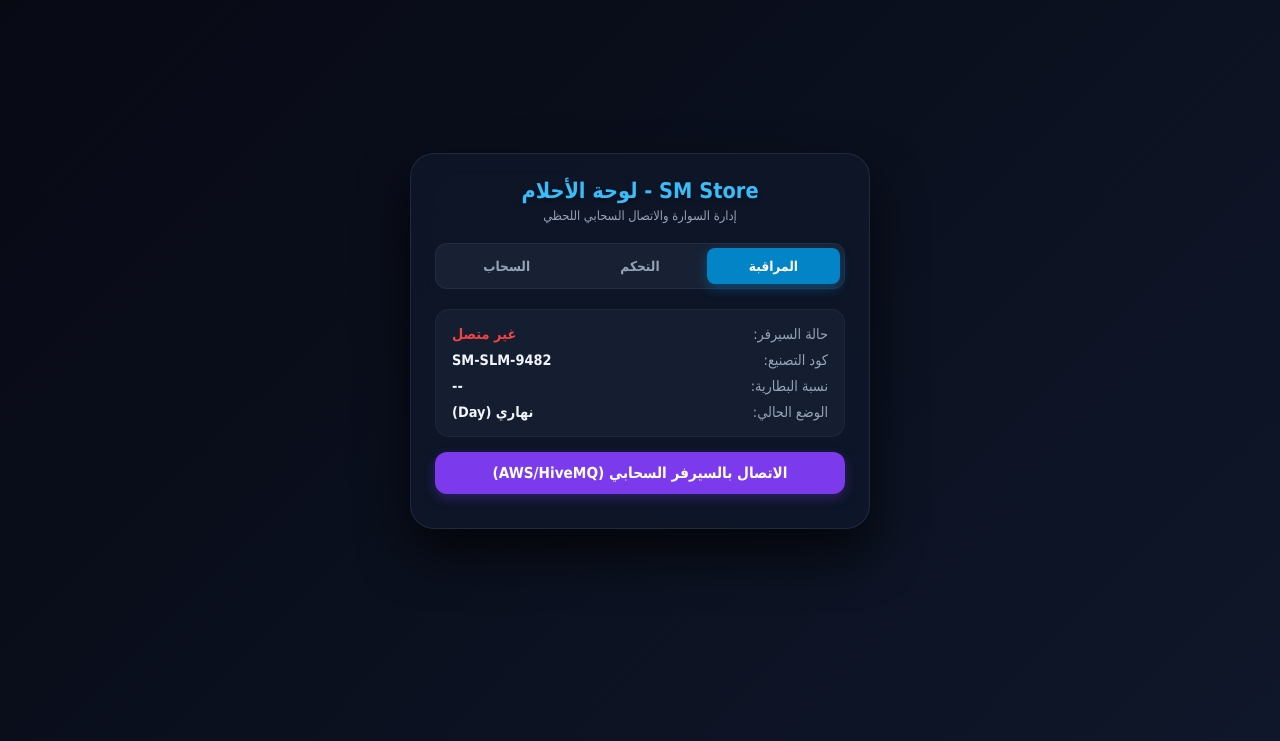
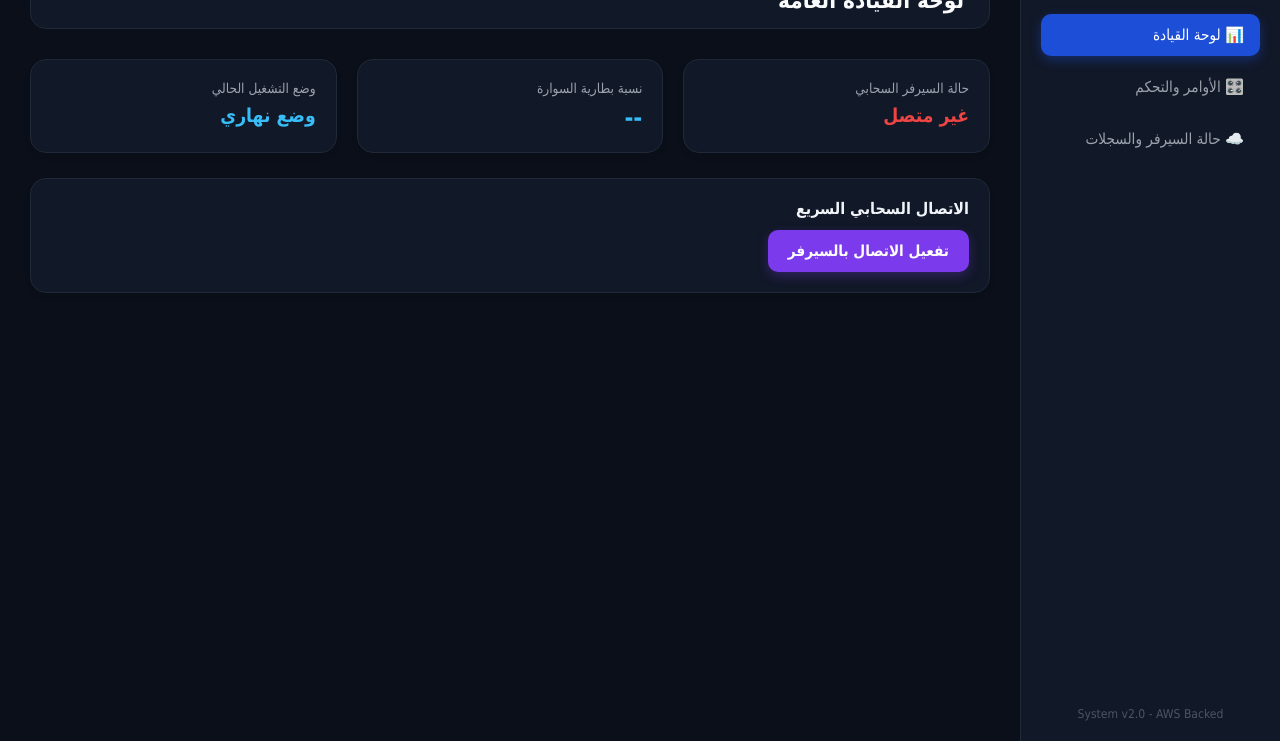
Before and after one commit to trk511435-png/dream-device, a plain HTML site: page index.html in a window 1280 px wide. Shown: the part 59-800 px from the top of the page. Drawn offline with Linux system fonts and the light colour scheme; a script that the page names is missing.

Commit message:
Update index.html

```diff
--- a/index.html
+++ b/index.html
@@ -3,229 +3,287 @@
 <head>
     <meta charset="UTF-8">
     <meta name="viewport" content="width=device-width, initial-scale=1.0">
-    <title>SM Store - منصة إدارة سبرة الأحلام الذكية</title>
-    <!-- استدعاء مكتبة MQTT للربط بالسيرفر السحابي -->
+    <title>SM Store - لوحة التحكم السحابية</title>
     <script src="https://unpkg.com/mqtt/dist/mqtt.min.js"></script>
     <style>
         * { box-sizing: border-box; margin: 0; padding: 0; font-family: Tahoma, sans-serif; }
         body {
-            background: linear-gradient(135deg, #070913 0%, #0f172a 100%);
-            color: #f8fafc;
+            background-color: #0b0f19;
+            color: #f1f5f9;
             display: flex;
-            justify-content: center;
-            align-items: center;
             min-height: 100vh;
-            padding: 15px;
-        }
-        .app-container {
-            background: rgba(15, 23, 42, 0.85);
-            backdrop-filter: blur(12px);
-            width: 100%;
-            max-width: 460px;
-            padding: 24px;
-            border-radius: 24px;
-            box-shadow: 0 25px 50px rgba(0,0,0,0.7);
-            border: 1px solid rgba(51, 65, 85, 0.5);
+            overflow-x: hidden;
         }
 
-        /* الهيدر والعنوان */
-        .app-header { text-align: center; margin-bottom: 20px; }
-        .app-header h1 { font-size: 1.35rem; color: #38bdf8; margin-bottom: 5px; text-shadow: 0 2px 4px rgba(0,0,0,0.3); }
-        .app-header p { font-size: 0.8rem; color: #94a3b8; }
-
-        /* شريط التنقل بين الأقسام (Tabs) */
-        .nav-tabs {
+        /* الشريط الجانبي (Sidebar) */
+        .sidebar {
+            width: 260px;
+            background: #111827;
+            border-left: 1px solid #1f2937;
             display: flex;
-            background: rgba(30, 41, 59, 0.7);
-            border-radius: 12px;
-            padding: 4px;
-            margin-bottom: 20px;
-            border: 1px solid rgba(51, 65, 85, 0.4);
+            flex-direction: column;
+            justify-content: space-between;
+            padding: 20px;
+            position: fixed;
+            height: 100%;
+            right: 0;
+            top: 0;
+            transition: transform 0.3s ease;
+            z-index: 100;
         }
-        .tab-btn {
-            flex: 1;
-            background: transparent;
-            border: none;
-            color: #94a3b8;
-            padding: 10px;
-            font-size: 0.85rem;
+        .sidebar-brand {
+            font-size: 1.2rem;
             font-weight: bold;
+            color: #38bdf8;
+            margin-bottom: 30px;
+            text-align: center;
+            letter-spacing: 0.5px;
+        }
+        .sidebar-menu { list-style: none; display: flex; flex-direction: column; gap: 10px; }
+        .menu-item {
+            padding: 12px 16px;
+            border-radius: 10px;
             cursor: pointer;
-            border-radius: 8px;
-            transition: all 0.2s ease;
+            color: #9ca3af;
+            font-size: 0.95rem;
+            transition: all 0.2s;
+            display: flex;
+            align-items: center;
+            gap: 10px;
         }
-        .tab-btn.active {
-            background: #0284c7;
+        .menu-item:hover, .menu-item.active {
+            background: #1d4ed8;
             color: #fff;
-            box-shadow: 0 4px 12px rgba(2, 132, 199, 0.4);
+            box-shadow: 0 4px 12px rgba(29, 78, 216, 0.4);
         }
 
-        /* محتوى الأقسام */
-        .tab-content { display: none; }
-        .tab-content.active { display: block; }
+        /* المحتوى الرئيسي */
+        .main-content {
+            flex: 1;
+            margin-right: 260px;
+            padding: 30px;
+            transition: margin 0.3s ease;
+        }
 
-        /* صناديق المعلومات */
+        /* الهيدر العلوي داخل المحتوى */
+        .top-bar {
+            display: flex;
+            justify-content: space-between;
+            align-items: center;
+            margin-bottom: 30px;
+            background: #111827;
+            padding: 15px 25px;
+            border-radius: 16px;
+            border: 1px solid #1f2937;
+        }
+        .page-title { font-size: 1.4rem; font-weight: bold; color: #f8fafc; }
+        .toggle-sidebar-btn {
+            display: none;
+            background: #1f2937;
+            border: none;
+            color: #fff;
+            padding: 8px 12px;
+            border-radius: 8px;
+            cursor: pointer;
+        }
+
+        /* الصفحات والأقسام المتغيرة */
+        .page-section { display: none; }
+        .page-section.active { display: block; animation: fadeIn 0.4s ease; }
+        @keyframes fadeIn { from { opacity: 0; transform: translateY(6px); } to { opacity: 1; transform: translateY(0); } }
+
+        /* الكروت والبطاقات */
+        .grid-cards { display: grid; grid-template-columns: repeat(auto-fit, minmax(220px, 1fr)); gap: 20px; margin-bottom: 25px; }
         .card {
-            background: rgba(30, 41, 59, 0.5);
-            padding: 16px;
-            border-radius: 14px;
-            margin-bottom: 15px;
-            border: 1px solid rgba(51, 65, 85, 0.3);
+            background: #111827;
+            border: 1px solid #1f2937;
+            padding: 20px;
+            border-radius: 16px;
+            box-shadow: 0 4px 6px -1px rgba(0,0,0,0.1);
         }
-        .info-row { display: flex; justify-content: space-between; margin-bottom: 10px; font-size: 0.9rem; }
-        .info-row:last-child { margin-bottom: 0; }
-        .label { color: #94a3b8; }
-        .value { font-weight: bold; color: #f1f5f9; }
+        .card-title { font-size: 0.85rem; color: #9ca3af; margin-bottom: 8px; }
+        .card-value { font-size: 1.5rem; font-weight: bold; color: #38bdf8; }
 
-        /* الأزرار والتحكم */
-        .btn {
-            width: 100%;
-            background: #0284c7;
+        /* الأزرار ونماذج التحكم */
+        .btn-action {
+            background: #2563eb;
             color: #fff;
             border: none;
-            padding: 12px;
-            border-radius: 12px;
+            padding: 12px 20px;
+            border-radius: 10px;
             font-size: 0.95rem;
             font-weight: bold;
             cursor: pointer;
-            transition: all 0.2s ease;
-            margin-bottom: 10px;
-            box-shadow: 0 4px 12px rgba(2, 132, 199, 0.3);
+            transition: background 0.2s;
+            box-shadow: 0 4px 12px rgba(37, 99, 235, 0.3);
         }
-        .btn:hover { background: #0369a1; transform: translateY(-1px); }
+        .btn-action:hover { background: #1d4ed8; }
         .btn-purple { background: #7c3aed; box-shadow: 0 4px 12px rgba(124, 58, 237, 0.3); }
         .btn-purple:hover { background: #6d28d9; }
-        .btn-success { background: #10b981; box-shadow: 0 4px 12px rgba(16, 185, 129, 0.3); }
 
-        /* صندوق السجل واللوغ */
-        .log-box {
-            background: #090d16;
-            padding: 12px;
-            border-radius: 10px;
-            font-size: 0.8rem;
+        /* شاشات السجلات (Logs) */
+        .console-box {
+            background: #030712;
+            border: 1px solid #1f2937;
+            padding: 15px;
+            border-radius: 12px;
+            font-family: monospace;
+            font-size: 0.85rem;
             color: #38bdf8;
-            font-family: monospace;
-            height: 90px;
+            height: 250px;
             overflow-y: auto;
-            border: 1px solid rgba(51, 65, 85, 0.4);
+        }
+
+        /* التجاوب مع الجوال والآيباد الشاشات الصغيرة */
+        @media(max-width: 768px) {
+            .sidebar { transform: translateX(100%); }
+            .sidebar.open { transform: translateX(0); }
+            .main-content { margin-right: 0; padding: 15px; }
+            .toggle-sidebar-btn { display: block; }
         }
     </style>
 </head>
 <body>
 
-    <div class="app-container">
-        <!-- الهيدر -->
-        <div class="app-header">
-            <h1>SM Store - لوحة الأحلام</h1>
-            <p>إدارة السوارة والاتصال السحابي اللحظي</p>
+    <!-- الشريط الجانبي الاحترافي -->
+    <div class="sidebar" id="sidebar">
+        <div>
+            <div class="sidebar-brand">SM Store Cloud</div>
+            <ul class="sidebar-menu">
+                <li class="menu-item active" onclick="switchPage('dashboardPage', this)">📊 لوحة القيادة</li>
+                <li class="menu-item" onclick="switchPage('controlPage', this)">🎛️ الأوامر والتحكم</li>
+                <li class="menu-item" onclick="switchPage('cloudPage', this)">☁️ حالة السيرفر والسجلات</li>
+            </ul>
+        </div>
+        <div style="font-size: 0.755rem; color: #4b5563; text-align: center;">
+            System v2.0 - AWS Backed
+        </div>
+    </div>
+
+    <!-- المحتوى الرئيسي للموقع -->
+    <div class="main-content">
+        <div class="top-bar">
+            <div class="page-title" id="topBarTitle">لوحة القيادة العامة</div>
+            <button class="toggle-sidebar-btn" onclick="toggleSidebar()">☰ القائمة</button>
         </div>
 
-        <!-- أزرار التنقل بين الأقسام -->
-        <div class="nav-tabs">
-            <button class="tab-btn active" onclick="switchTab(event, 'dashboardTab')">المراقبة</button>
-            <button class="tab-btn" onclick="switchTab(event, 'controlTab')">التحكم</button>
-            <button class="tab-btn" onclick="switchTab(event, 'cloudTab')">السحاب</button>
-        </div>
-
-        <!-- 1. قسم المراقبة الحية -->
-        <div id="dashboardTab" class="tab-content active">
-            <div class="card">
-                <div class="info-row">
-                    <span class="label">حالة السيرفر:</span>
-                    <span id="cloudStatus" class="value" style="color: #ef4444;">غير متصل</span>
+        <!-- 1. صفحة لوحة القيادة (Dashboard) -->
+        <div id="dashboardPage" class="page-section active">
+            <div class="grid-cards">
+                <div class="card">
+                    <div class="card-title">حالة السيرفر السحابي</div>
+                    <div class="card-value" id="cloudStatusTxt" style="color: #ef4444; font-size: 1.2rem;">غير متصل</div>
                 </div>
-                <div class="info-row">
-                    <span class="label">كود التصنيع:</span>
-                    <span class="value">SM-SLM-9482</span>
+                <div class="card">
+                    <div class="card-title">نسبة بطارية السوارة</div>
+                    <div class="card-value" id="batteryVal">--</div>
                 </div>
-                <div class="info-row">
-                    <span class="label">نسبة البطارية:</span>
-                    <span id="batteryVal" class="value">--</span>
-                </div>
-                <div class="info-row">
-                    <span class="label">الوضع الحالي:</span>
-                    <span id="modeVal" class="value">نهاري (Day)</span>
+                <div class="card">
+                    <div class="card-title">وضع التشغيل الحالي</div>
+                    <div class="card-value" id="modeVal" style="font-size: 1.2rem;">وضع نهاري</div>
                 </div>
             </div>
-            <button class="btn btn-purple" onclick="connectCloudServer()">الاتصال بالسيرفر السحابي (AWS/HiveMQ)</button>
-        </div>
-
-        <!-- 2. قسم التحكم -->
-        <div id="controlTab" class="tab-content">
-            <div class="card">
-                <div class="info-row" style="margin-bottom: 12px; font-weight: bold; color: #38bdf8;">أوامر السوارة المباشرة</div>
-                <button class="btn btn-success" onclick="sendMqttCommand('TOGGLE_MODE')">تبديل وضع الأحلام</button>
-                <button class="btn" onclick="sendMqttCommand('TEST_VIBRATION')">اختبار الهزاز الحسي</button>
+            <div class="card" style="margin-top: 20px;">
+                <div style="margin-bottom: 12px; font-weight: bold;">الاتصال السحابي السريع</div>
+                <button class="btn-action btn-purple" onclick="connectCloudServer()">تفعيل الاتصال بالسيرفر</button>
             </div>
         </div>
 
-        <!-- 3. قسم السحاب والسجلات -->
-        <div id="cloudTab" class="tab-content">
+        <!-- 2. صفحة التحكم (Control) -->
+        <div id="controlPage" class="page-section">
             <div class="card">
-                <div class="info-row" style="margin-bottom: 8px;">سجل الأحداث والبيانات:</div>
-                <div class="log-box" id="logConsole">جاهز للاتصال بالسيرفر السحابي...</div>
+                <div style="font-size: 1.1rem; font-weight: bold; margin-bottom: 15px; color: #38bdf8;">إرسال الأوامر المباشرة للسوارة</div>
+                <div style="display: flex; flex-direction: column; gap: 15px;">
+                    <button class="btn-action" onclick="sendMqttCommand('TOGGLE_MODE')">تبديل وضع الأحلام (Dream/Day)</button>
+                    <button class="btn-action btn-purple" onclick="sendMqttCommand('TEST_VIBRATION')">اختبار المحرك الحسي</button>
+                </div>
+            </div>
+        </div>
+
+        <!-- 3. صفحة السيرفر والسجلات (Cloud Logs) -->
+        <div id="cloudPage" class="page-section">
+            <div class="card">
+                <div style="font-weight: bold; margin-bottom: 12px;">سجل أحداث المنصة والسيرفر لحظياً</div>
+                <div class="console-box" id="logConsole">النظام جاهز، بانتظار الاتصال بالسيرفر السحابي...</div>
             </div>
         </div>
     </div>
 
     <script>
-        // دالة التنقل بين التبويبات
-        function switchTab(evt, tabId) {
-            document.querySelectorAll('.tab-content').forEach(el => el.classList.remove('active'));
-            document.querySelectorAll('.tab-btn').forEach(el => el.classList.remove('active'));
-            document.getElementById(tabId).classList.add('active');
-            evt.currentTarget.classList.add('active');
+        // دالة التنقل بين الصفحات وتغيير العنوان العلوي
+        function switchPage(pageId, element) {
+            document.querySelectorAll('.page-section').forEach(sec => sec.classList.remove('active'));
+            document.querySelectorAll('.menu-item').forEach(item => item.classList.remove('active'));
+
+            document.getElementById(pageId).classList.add('active');
+            element.classList.add('active');
+
+            // تغيير عنوان الهيدر حسب الصفحة المختار
+            const titles = {
+                'dashboardPage': 'لوحة القيادة العامة',
+                'controlPage': 'الأوامر والتحكم بالسوارة',
+                'cloudPage': 'حالة السيرفر والسجلات الحية'
+            };
+            document.getElementById('topBarTitle').textContent = titles[pageId];
+
+            // إغلاق القائمة الجانبية تلقائياً في الشاشات الصغيرة عند اختيار صفحة
+            if(window.innerWidth <= 768) {
+                document.getElementById('sidebar').classList.remove('open');
+            }
+        }
+
+        // فتح وإغلاق القائمة الجانبية للجوال
+        function toggleSidebar() {
+            document.getElementById('sidebar').classList.toggle('open');
         }
 
         let client = null;
 
-        // دالة الاتصال بالسيرفر السحابي عبر الـ WebSockets
+        // دالة الاتصال بسيرفر HiveMQ عبر WebSockets
         function connectCloudServer() {
             const logEl = document.getElementById('logConsole');
-            const statusEl = document.getElementById('cloudStatus');
+            const statusEl = document.getElementById('cloudStatusTxt');
 
-            logEl.innerHTML += "<br>جاري الاتصال بسيرفر HiveMQ (AWS)...";
+            logEl.innerHTML += "<br>جاري الاتصال بسيرفر AWS / HiveMQ السحابي...";
 
-            // بيانات الاتصال الخاصة بك
             const host = 'wss://b737aa7b4ed743e3bc74d7cdef97ba79.s1.eu.hivemq.cloud:8884/mqtt';
             const options = {
-                clientId: 'web_client_' + Math.random().toString(16.substring(2, 8)),
+                clientId: 'sm_web_admin_' + Math.random().toString(16).substring(2, 8),
                 username: 'sslm',
                 password: 'slm435738',
                 clean: true,
-                connectTimeout: 4000
+                connectTimeout: 5000
             };
 
             client = mqtt.connect(host, options);
 
             client.on('connect', () => {
-                statusEl.textContent = "متصل سحابياً";
+                statusEl.textContent = "متصل سحابياً 🟢";
                 statusEl.style.color = "#22c55e";
-                logEl.innerHTML += "<br>تم الاتصال بنجاح بالبنية التحتية لسيرفر أمازون!";
+                logEl.innerHTML += "<br>تم الاتصال بنجاح بالمنصة السحابية!";
                 client.subscribe('sm/dream/band/status');
             });
 
             client.on('error', (err) => {
                 logEl.innerHTML += "<br>خطأ في الاتصال: " + err.message;
-                statusEl.textContent = "خطأ بالاتصال";
+                statusEl.textContent = "خطأ في الاتصال 🔴";
             });
 
             client.on('message', (topic, payload) => {
-                logEl.innerHTML += `<br>رسالة واردة: ${payload.toString()}`;
+                logEl.innerHTML += `<br>[استقبال] ${payload.toString()}`;
             });
         }
 
-        // إرسال أوامر عبر السيرفر
+        // إرسال الأوامر عبر السيرفر
         function sendMqttCommand(cmd) {
             const logEl = document.getElementById('logConsole');
             if (client && client.connected) {
                 client.publish('sm/dream/band/control', cmd);
-                logEl.innerHTML += `<br>تم إرسال أمر: ${cmd}`;
+                logEl.innerHTML += `<br>[إرسال أمر]: ${cmd}`;
             } else {
-                alert("السيرفر غير متصل! اضغط اتصال في قسم المراقبة أولاً.");
+                alert("السيرفر غير متصل! اذهب للوحة القيادة وفعّل الاتصال بالسيرفر أولاً.");
             }
         }
     </script>
-
 </body>
 </html>
```
